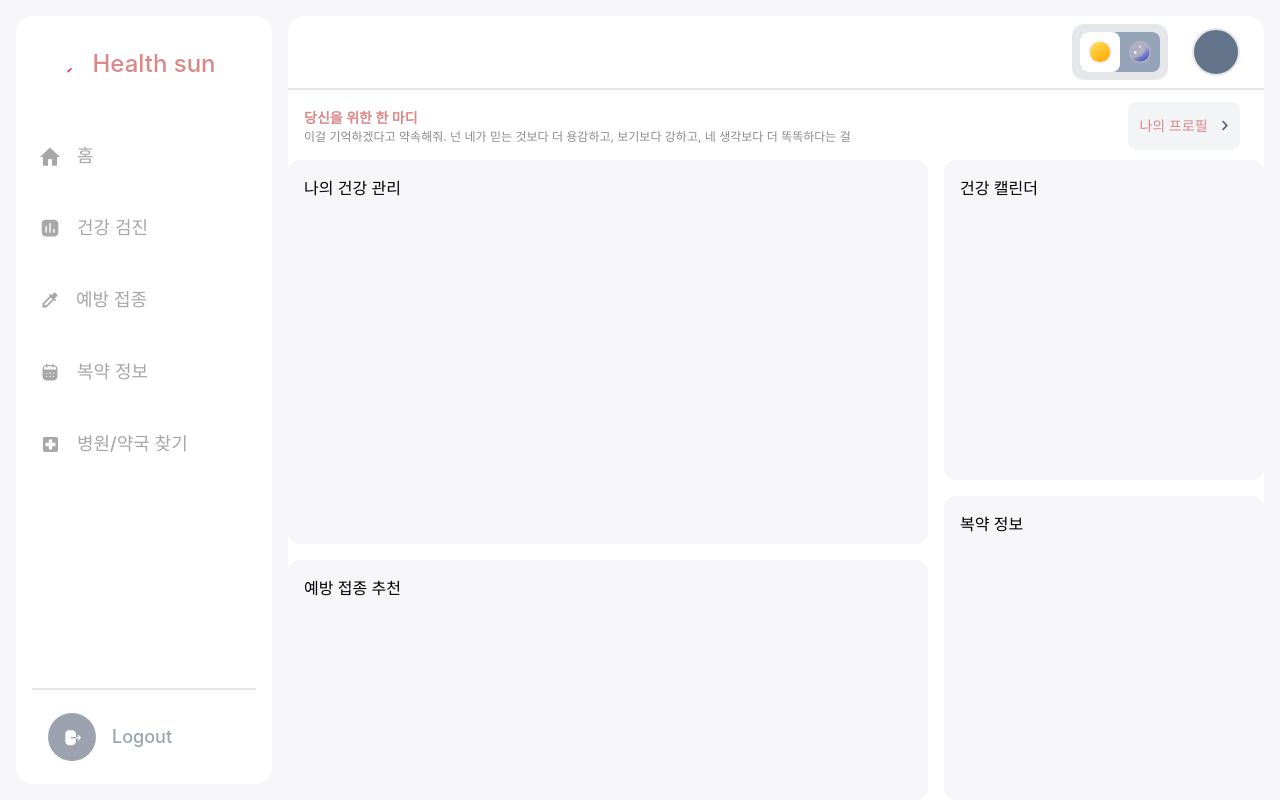
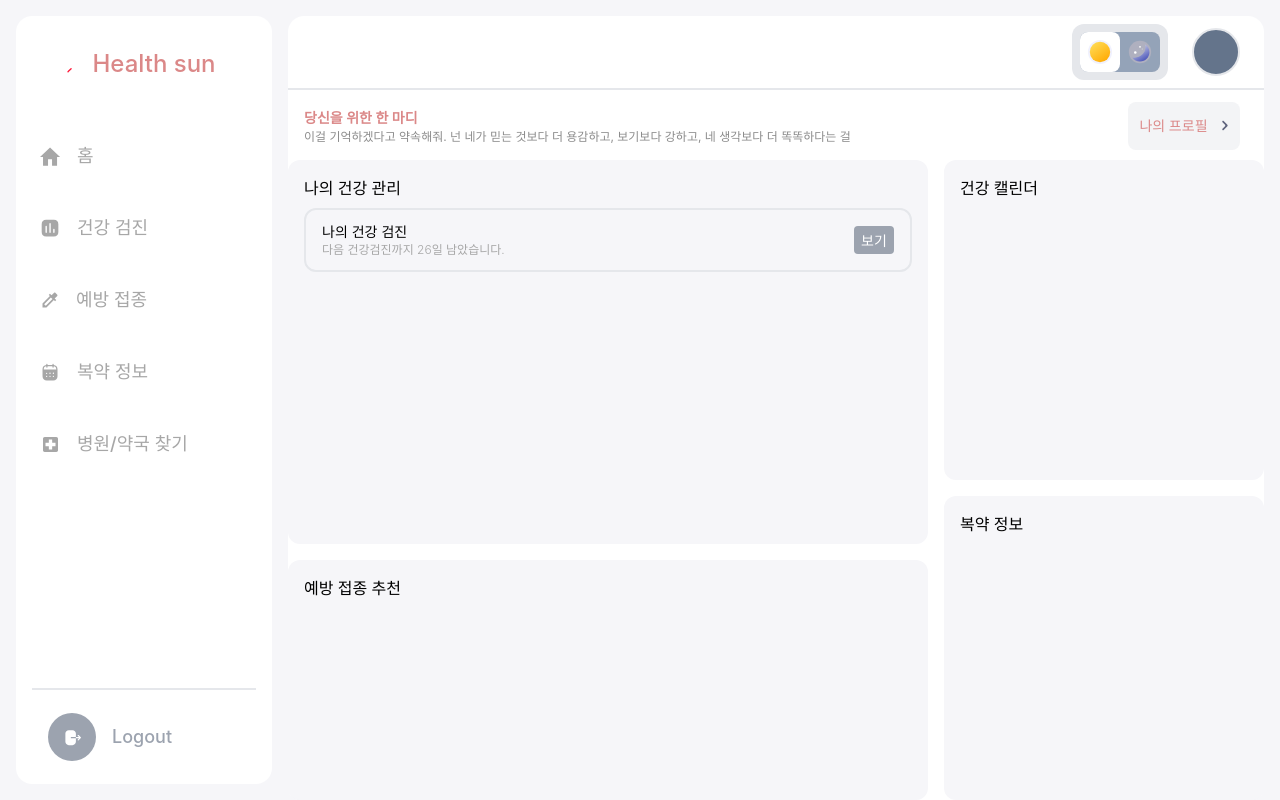
Before and after one commit to AMeaningfulStar/health-sun, a Next.js app: page / in a window 1280 px wide. Shown: the top 800 px of the page. Built offline with nearby package versions, Linux system fonts and the light colour scheme.

Commit message:
HealthManagement - 'Notification' Component 적용

```diff
--- a/components/MainContents/HealthManagement/HealthManagement.tsx
+++ b/components/MainContents/HealthManagement/HealthManagement.tsx
@@ -1,11 +1,17 @@
 import ContentBox from '../Layout/ContentBox'
 import Title from '../Layout/Element/Title'
+import Notification from './Notification'
+
+
 
 export default function HealthManagement() {
   return (
     <div className="h-96 w-full">
       <ContentBox>
-        <Title title='나의 건강 관리' />
+        <Title title="나의 건강 관리" />
+        <div className="h-full w-full overflow-y-scroll">
+          <Notification title='나의 건강 검진' info='다음 건강검진까지 26일 남았습니다.' toURL='/' />
+        </div>
       </ContentBox>
     </div>
   )
```
